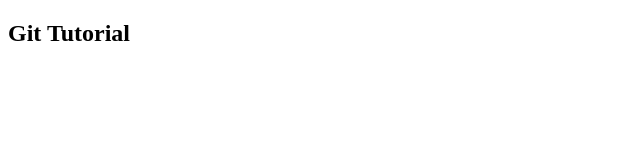
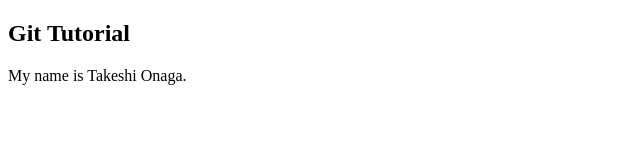
Before and after one commit to TakeshiAndreOnaga/new-project01, a plain HTML site: page index.html in a window 1280 px wide. Shown: the whole page, without its empty margins (0-640 px from the left). Drawn offline with Linux system fonts and the light colour scheme.

Commit message:
[modified] 自己紹介文を追加

```diff
--- a/index.html
+++ b/index.html
@@ -6,5 +6,6 @@
 </head>
 <body>
 	<h2>Git Tutorial</h2>
+	<p>My name is Takeshi Onaga.</p>
 </body>
 </html>
```
